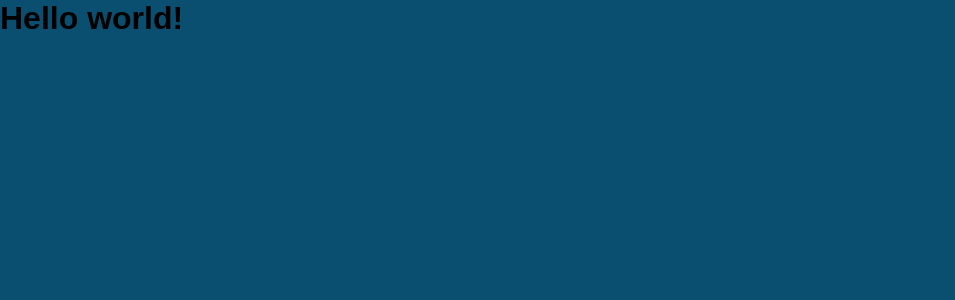
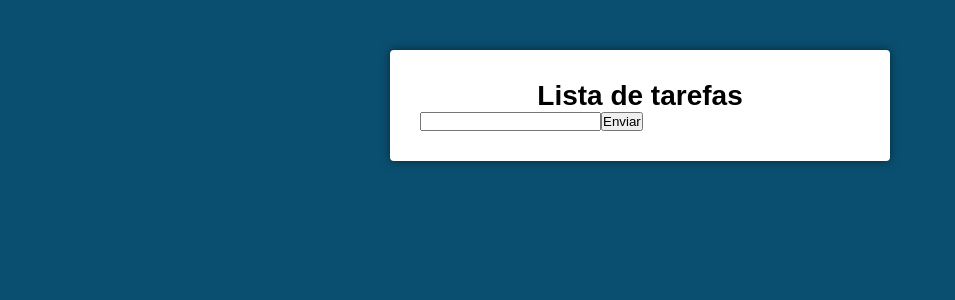
Before and after one commit to anacperdigao/Lista-de-Tarefas-React, a React (Create React App) app: page / in a window 1280 px wide. Shown: the top 300 px of the page, without its empty margins (0-955 px from the left). Built offline with nearby package versions, Linux system fonts and the light colour scheme.

Commit message:
feat: criando componente Main.js

```diff
--- a/src/App.js
+++ b/src/App.js
@@ -1,11 +1,13 @@
 import React from "react";
 import './App.css';
+import Main from "./components/Main";
 
+//Componente sem estado eu crio por função normal
 
 function App() {
   return (
 
-    <h1>Hello world!</h1>
+    <Main />
 
   )}
 
--- /dev/null
+++ b/src/components/Main.css
@@ -0,0 +1,13 @@
+.main{
+  background: white;
+  padding: 30px;
+  margin: 50px auto;
+  max-width: 500px;
+  border-radius: 4px;
+  box-shadow: 0 0 10px rgba(0, 0, 0, 0.5);
+}
+
+.main h1{
+  font-size: 28px;
+  text-align: center;
+}
--- /dev/null
+++ b/src/components/Main.js
@@ -0,0 +1,53 @@
+import React, { Component } from "react";
+import '../components/Main.css'
+
+
+//Componente com estado eu crio por classe e preciso do render
+class Main extends Component {
+
+// Essa primeira parte até o render é para dar estado ao component Main.
+
+/* Primeira forma de fazer
+  constructor (props){
+    super(props);
+
+    this.state = {
+      novaTarefa: '',
+    };
+  }
+*/
+
+// Segunda forma mais curta
+  state = {
+    novaTarefa: '',
+  };
+
+  // Usei arrow function nesse método para prender o this dentro
+  // O nome handle é sempre utilizado quando esta atrelado a um evento: handleChange, handleClick, handleSubmit...
+  handleChange = (evento) => {
+    this.setState({
+      novaTarefa: evento.target.value,
+    })
+  }
+
+
+  render(){
+    const { novaTarefa } = this.state;
+
+    return (
+
+      <div className="main">
+
+        <h1>Lista de tarefas</h1>
+
+        <form action="#">
+          <input onChange={this.handleChange} type="text" />
+          <button type="submit">Enviar</button>
+        </form>
+
+      </div>
+
+  )}
+}
+
+export default Main
```
